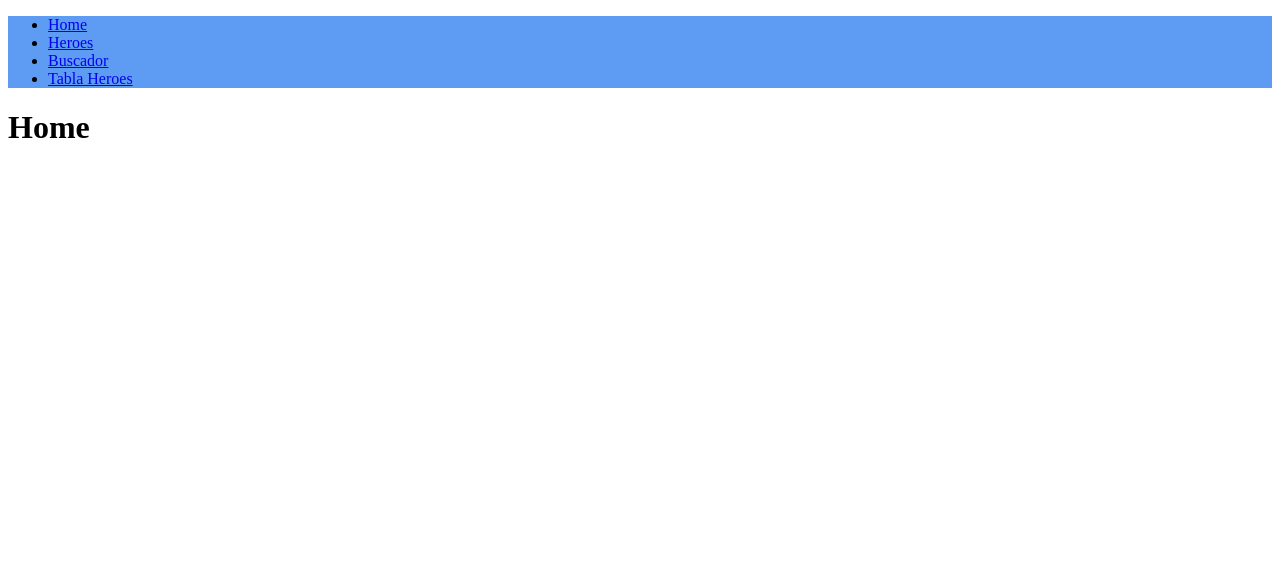
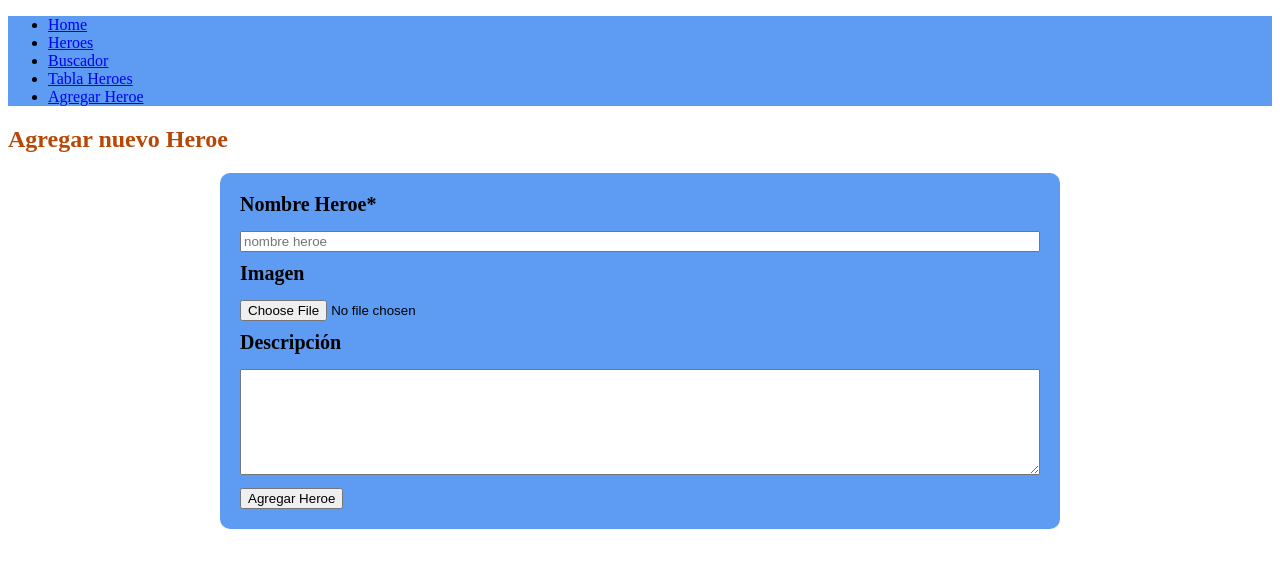
Before and after one commit to CiraCas/cerebro, a React (Create React App) app: page /insertheroe in a window 1280 px wide. Shown: the top 568 px of the page. Built offline with nearby package versions, Linux system fonts and the light colour scheme.

Commit message:
heroes search. Before login.

```diff
--- a/src/App.js
+++ b/src/App.js
@@ -3,6 +3,7 @@ import Home from "./views/Home";
 import Heroes from "./views/Heroes";
 import BuscarHeroe from "./views/BuscarHeroe";
 import TablaHeroes from "./views/TablaHeroes";
+import InsertHeroe from "./views/InsertHeroe";
 import {
   BrowserRouter as Router,
   Switch,
@@ -30,11 +31,17 @@ function App() {
               <li>
                 <Link to="/tablaheroes">Tabla Heroes</Link>
               </li>
+              <li>
+                <Link to="/insertheroe">Agregar Heroe</Link>
+              </li>
             </ul>
           </nav>
           {/* A <Switch> looks through its children <Route>s and
                 renders the first one that matches the current URL. */}
           <Switch>
+          <Route path="/insertheroe">
+              <InsertHeroe />
+            </Route>
             <Route path="/tablaheroes">
               <TablaHeroes />
             </Route>
--- a/src/components/Heroe.js
+++ b/src/components/Heroe.js
@@ -2,7 +2,7 @@ const Heroe = ({heroe}) => {
     return (
         <div className="grupo-foto" key={heroe.id}>
             <h2>{heroe.name}</h2>
-            <img src={heroe.thumbnail.path+"/portrait_xlarge.jpg"} alt={heroe.name}/>
+            {/* <img src={heroe.thumbnail.path+"/portrait_xlarge.jpg"} alt={heroe.name}/> */}
             <h3>{heroe.id}</h3>
             <p>{heroe.description}</p>
           </div>
--- a/src/index.css
+++ b/src/index.css
@@ -7,8 +7,8 @@ html {
 body{
   font-size: 16px; /* 1rem=10px */
 }
- h1, h2,{
-   color: rgb(238, 160, 34);
+ h1, h2{
+   color: rgb(184, 71, 6);
  }
  .footer{
    background-color: rgb(94, 156, 243);
@@ -51,6 +51,42 @@ body{
   margin-top: 2rem;
   border-radius: 2rem;
   padding: 1.5rem;
-  color: rgb(184, 71, 6);;
+  color: rgb(184, 71, 6);
 
 }
+
+.alerta-error {
+  background-color: white;
+  color: red;
+  padding: 1rem;
+  font-size: 2rem;
+  text-transform: uppercase;
+  text-align: center;
+}
+.formulario-admin {
+  background-color: rgb(94, 156, 243);
+  width: min(80rem, 100%); /*coge 700px o si es más pequeño el 100%. Evita usar media queries */
+  margin: 0 auto;
+  padding: 2rem;
+  border-radius: 1rem;
+  font-size: 2rem;
+}
+
+.formulario-admin label,
+.formulario-admin legend {
+  font-weight: bold;
+  padding-bottom: 1rem;
+}
+.formulario-admin input,
+.formulario-admin textarea {
+  margin-top: 0.5rem;
+}
+
+.apartado-form {
+  display: flex;
+  flex-direction: column;
+  margin-bottom: 1rem;
+}
+.apartado-form textarea {
+  height: 10rem;
+}
--- a/src/utils/calls.js
+++ b/src/utils/calls.js
@@ -1,7 +1,15 @@
 import axios from "axios";
 
 const simpleCall = () => {
-    return axios.get('https://gateway.marvel.com/v1/public/characters?apikey=bcb5cdc12116ddeb6a2b6a25d072a121&ts=1234&hash=a1a6cbfa9fb2c207fa141966f0150269');
+    return axios.get('https://localhost:44354/api/heroes');
+    //return axios.get('https://gateway.marvel.com/v1/public/characters?apikey=bcb5cdc12116ddeb6a2b6a25d072a121&ts=1234&hash=a1a6cbfa9fb2c207fa141966f0150269');
+}
+
+const postCall = (heroe) => {
+    //debugger
+    console.log(heroe.name)
+    return axios.post('https://localhost:44354/api/heroes', heroe );
+
 }
 
 const searchCall = (url) => {
@@ -9,5 +17,5 @@ const searchCall = (url) => {
 }
 
 export {
-    simpleCall, searchCall
+    simpleCall, searchCall, postCall
 }
--- a/src/views/BuscarHeroe.js
+++ b/src/views/BuscarHeroe.js
@@ -1,11 +1,74 @@
 import React, {useEffect, useState} from 'react';
 import Heroe from '../components/Heroe';
-import {searchCall} from "../utils/calls";
+import { searchCall, simpleCall} from "../utils/calls";
 
 const BuscarHeroe = () => {
 
+  /* const [ letra, setLetra ] = useState('');
+  const [ marvel, setMarvel ] = useState([]);
+  const [ heroes, setHeroes ] = useState([]);
+  console.log(heroes);
+
+  //const{name} = marvel[0];
+
+  useEffect(() => {
+    simpleCall().then(
+      result => {
+        setMarvel(result.data);
+      }
+    ).catch(console.log);
+  }, [])
+
+  const buscarHeroe = (e) => {
+    setLetra(
+      e.target.value
+    )
+  }
+
+  const filtrar = letra => {
+    let resultado = [];
+    marvel.forEach(heroe => {
+      //debugger
+      let nombre = heroe.name.toLowerCase();
+      let letras = letra.toLowerCase();
+      console.log( nombre.startsWith(letras));
+      //let filtrado = heroes.filter(elemento => elemento.id !== heroe.id);
+      //console.log(`filtro ${filtrado}`);
+      if ( nombre.startsWith(letras)){
+        resultado.push(heroe)
+        // setHeroes([
+          //...filtrado,
+          //heroe
+        //])
+      }
+
+    });
+    setHeroes([
+      ...resultado
+    ])
+
+  }
+
+  useEffect(() => {
+
+      setHeroes([]);
+
+      //if(letra !== ''){
+        filtrar(letra);
+      //}
+
+  }, [letra]) */
+
+
+
+
+  // ------------------------------------------Buscador en la api de Marvel-----------------------------------------------------
+
   const [letra, setLetra] = useState('a');
-  let url = `https://gateway.marvel.com/v1/public/characters?nameStartsWith=${letra}&apikey=bcb5cdc12116ddeb6a2b6a25d072a121&ts=1234&hash=a1a6cbfa9fb2c207fa141966f0150269`;
+
+  let url = `https://localhost:44354/api/heroes/name/${letra}`
+
+  //let url = `https://gateway.marvel.com/v1/public/characters?nameStartsWith=${letra}&apikey=bcb5cdc12116ddeb6a2b6a25d072a121&ts=1234&hash=a1a6cbfa9fb2c207fa141966f0150269`;
   const [heroes, setHeroes] = useState([]);
 
   const buscarHeroe = (e) => {
@@ -17,7 +80,8 @@ const BuscarHeroe = () => {
   useEffect(() => {
     searchCall(url).then(
       result => {
-        setHeroes(result.data.data.results)
+        //setHeroes(result.data.data.results)
+        setHeroes(result.data)
       }
     ).catch(console.log);
   }, [letra, url])
--- a/src/views/Heroes.js
+++ b/src/views/Heroes.js
@@ -1,4 +1,4 @@
-import React, {Fragment, useState, useEffect} from "react";
+import React, { useState, useEffect } from "react";
 import {simpleCall} from "../utils/calls";
 import Heroe from "../components/Heroe";
 
@@ -10,8 +10,8 @@ function Heroes() {
   useEffect(() => {
     simpleCall().then(
       result => {
-        console.log(result.data.data.results[3]);
-        setMarvel(result.data.data.results)
+        setMarvel(result.data)
+        //setMarvel(result.data.data.results)
       }
     ).catch(console.log);
   }, [])
@@ -27,7 +27,7 @@ function Heroes() {
   }
 
   return(
-    <Fragment>
+    <>
 
       <div className="container grupos-fotos">
         {heroeMarvelView.map( heroe => (
@@ -48,7 +48,7 @@ function Heroes() {
           >Añadir heroe</button>
         )
       }
-    </Fragment>
+    </>
   )
 
 }
--- /dev/null
+++ b/src/views/InsertHeroe.js
@@ -0,0 +1,151 @@
+import React, { useState, useEffect } from 'react';
+import { postCall } from "../utils/calls";
+
+
+const InsertHeroe = () => {
+
+    const [heroeForm, setHeroeForm] = useState({
+        name: '',
+        description: '',
+        img:'',
+        image:''
+
+    });
+    const [heroe, setHeroe] = useState({});
+    const [controlCambio, setControlCambio] = useState(false);
+    console.log(heroe)
+    const { name, description } = heroeForm;
+    const [error, setError] = useState(false);
+
+    const grabarImg = e => {
+
+        let reader = new FileReader();
+        let file = e.target.files[0];
+        console.log(file);
+        reader.onload = () => {
+            let arrayBuffer = reader.result,
+            array = new Uint8Array(arrayBuffer),
+            //console.log("_+_array:", array); // the array is empty!
+            binaryString = String.fromCharCode.apply(null, array);
+            //console.log("__binaryString:"+ binaryString);
+            setHeroeForm({
+                ...heroeForm,
+                [e.target.name]: binaryString
+            } );
+            console.log (heroeForm);
+        }
+        reader.readAsArrayBuffer(file)
+
+       /*  reader.onloadend = function() {
+            console.log(reader.result)
+            setHeroeForm({
+                ...heroeForm,
+                [e.target.name]: reader.result
+            } );
+          }
+
+        reader.readAsDataURL(file) */
+
+    }
+
+    const grabarDatos = (e) =>{
+        setHeroeForm ({
+            ...heroeForm,
+            [e.target.name]: e.target.value
+
+        })
+        setControlCambio(true)
+
+    }
+
+    const mandarHeroe = () => {
+        setHeroe({
+            ...heroeForm
+        })
+    }
+    useEffect(() => {
+        if(controlCambio === true){
+            postCall(heroe).then(
+                result => {
+                  console.log(result);
+                  console.log(result.data);
+                }
+              ).catch(console.log);
+
+            setControlCambio(false);
+        }
+
+      }, [heroe])
+
+
+    const submitHeroe = e =>{
+        e.preventDefault();
+
+        if(name.trim() === ''){
+           setError(true)
+           return;
+        }else setError(false)
+
+
+        mandarHeroe ();
+
+        //Reiniciar el form
+        setHeroeForm({ //para que se reinicie se ha de poner el valor en cada input con value = {elquesea}
+            name: '',
+            description: '',
+            img: '',
+            image:''
+        })
+    }
+
+    return (
+        <>
+            <h2>Agregar nuevo Heroe</h2>
+            {error? <p className="alerta-error">Campo nombre es obligatorio</p>
+            : null}
+
+            <form
+                onSubmit={submitHeroe}
+                className="formulario-admin"
+            >
+                <div className="apartado-form">
+                    <label>Nombre Heroe*</label>
+                    <input
+                        type="text"
+                        name="name"
+                        placeholder="nombre heroe"
+                        onChange={grabarDatos}
+                        value={name} //para reiniciar
+                    />
+                </div>
+                <div className="apartado-form">
+                    <label>Imagen</label>
+                    <input
+                        id = "result"
+                        type = "file"
+                        name = "img"
+                        //onChange={grabarDatos}
+                        onChange = {grabarImg}
+                        //value = {img}
+                    />
+
+                </div>
+                <div className="apartado-form">
+                    <label>Descripción</label>
+                    <textarea
+                        name="description"
+                        onChange={grabarDatos}
+                        value={description}
+                    ></textarea>
+                </div>
+
+                <button
+                    type="submit"
+                    className="boton"
+                >Agregar Heroe</button>
+            </form>
+        </>
+        );
+}
+
+export default InsertHeroe;
--- a/src/views/TablaHeroes.js
+++ b/src/views/TablaHeroes.js
@@ -9,7 +9,8 @@ const TablaHeroes = () => {
   useEffect(() => {
     simpleCall().then(
       result => {
-        setMarvel(result.data.data.results);
+        setMarvel(result.data);
+        //setMarvel(result.data.data.results);
       }
     ).catch(console.log);
   }, [])
```
Also changed, not shown: 1 other file (tests, documents, lock files or other folders).
